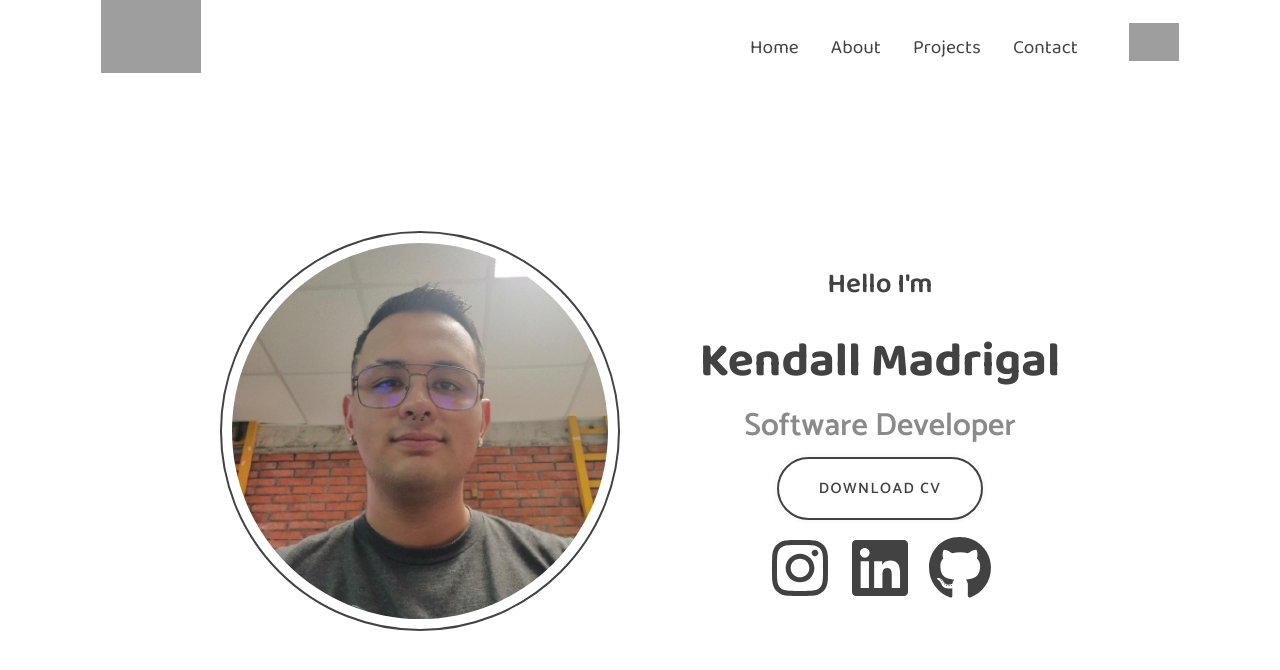
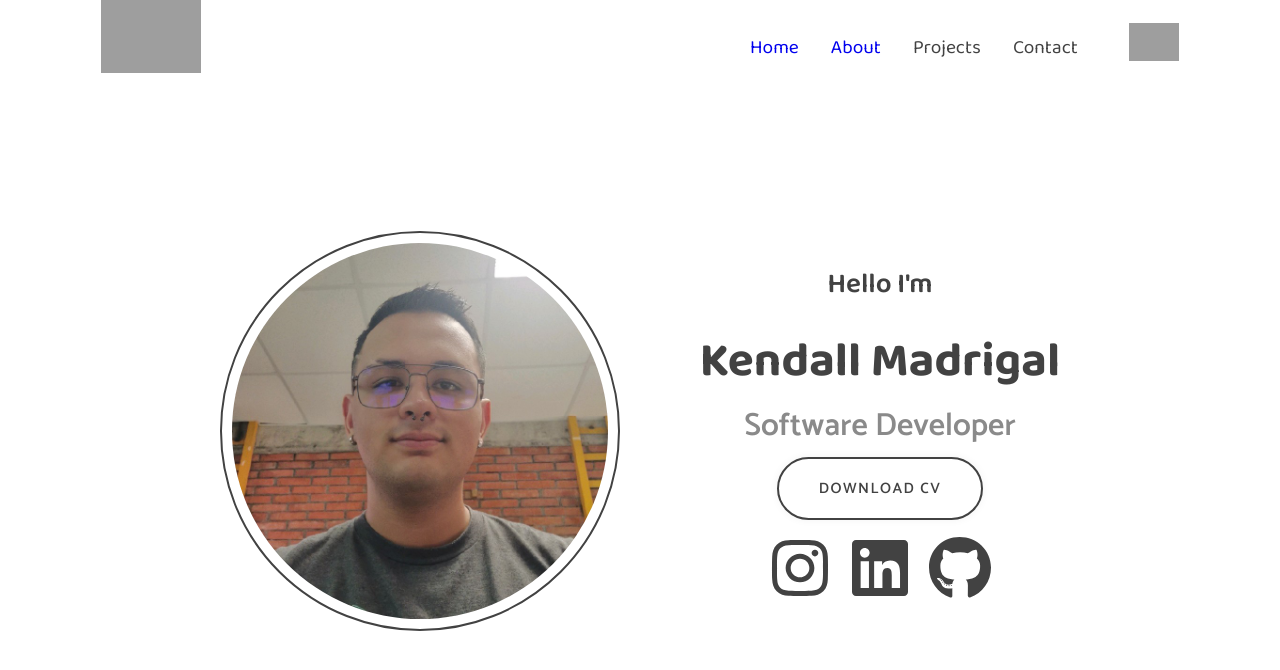
Before and after one commit to KendallMadrigal557/Portfolio, a React (Vite) app: page / in a window 1280 px wide. Shown: the top 670 px of the page. Built offline with nearby package versions, Linux system fonts and the light colour scheme; grey boxes are pictures that could not be loaded.

Commit message:
Adding tags to navbar

```diff
--- a/src/components/navbar.jsx
+++ b/src/components/navbar.jsx
@@ -31,10 +31,10 @@ const Navbar = () => {
         <nav className='navbar'>
             <div className='logo'></div>
             <ul className='navbarList'>
-                <li className='navbarItem' href='#profile'>Home</li>
-                <li className='navbarItem'>About</li>
-                <li className='navbarItem'>Projects</li>
-                <li className='navbarItem'>Contact</li>
+                <li className='navbarItem' ><a href='#profile'>Home</a></li>
+                <li className='navbarItem' ><a href="#about">About</a></li>
+                <li className='navbarItem'><a href="">Projects</a></li>
+                <li className='navbarItem'><a href="">Contact</a></li>
             </ul>
             <div className='toggle-theme' onClick={handleToggle}></div>
 
@@ -43,8 +43,8 @@ const Navbar = () => {
             <div id='mobile-menu' className='overlay'>
                 <a onClick={handleMenuClose} href="" className='close'>&times;</a>
                 <div className='overlay-content'>
-                    <a>Home</a>
-                    <a>About</a>
+                    <a href='#profile'>Home</a>
+                    <a href="#about">About</a>
                     <a>Projects</a>
                     <a>Contact</a>
                 </div>
```
